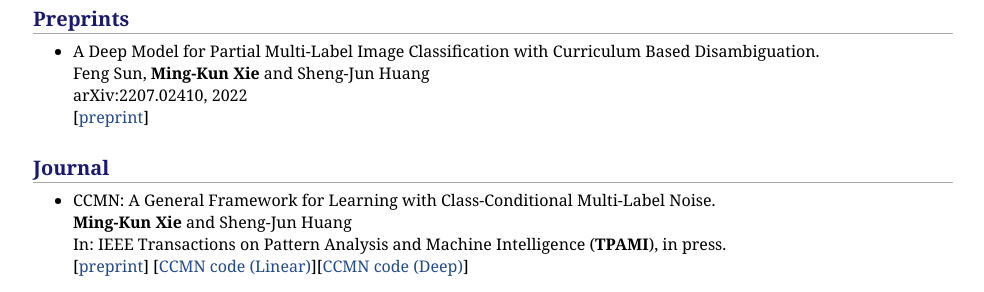
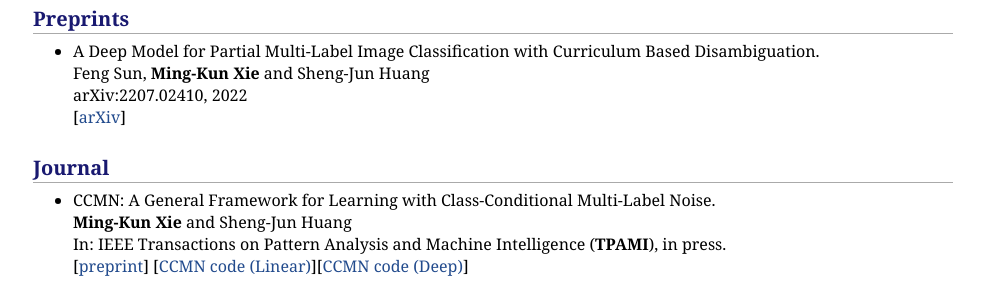
Before and after one commit to xiemk/xiemk.github.io, a Jekyll site: the page index.html, which Jekyll copies as it is, in a window 1280 px wide. Shown: the part 505-797 px from the top of the page, without its empty margins (147-1131 px from the left). Built offline with Jekyll 4.4.1, drawn with Linux system fonts in a browser that asks for light colours.

Commit message:
updating

```diff
--- a/index.html
+++ b/index.html
@@ -33,7 +33,7 @@ Email: mkxie@nuaa.edu.cn <br />
 
 <h2>Preprints</h2>
 <ul style="list-style-type:disc">
-<li>A Deep Model for Partial Multi-Label Image Classification with Curriculum Based Disambiguation.<br>Feng Sun, <b>Ming-Kun Xie</b> and Sheng-Jun Huang<br> arXiv:2207.02410, 2022 <br>[<a href="publication/arxiv-cdcr-preprint.pdf">preprint</a>]
+<li>A Deep Model for Partial Multi-Label Image Classification with Curriculum Based Disambiguation.<br>Feng Sun, <b>Ming-Kun Xie</b> and Sheng-Jun Huang<br> arXiv:2207.02410, 2022 <br>[<a href="publication/arxiv-cdcr-preprint.pdf">arXiv</a>]
 </li>
 </ul>
 
```
